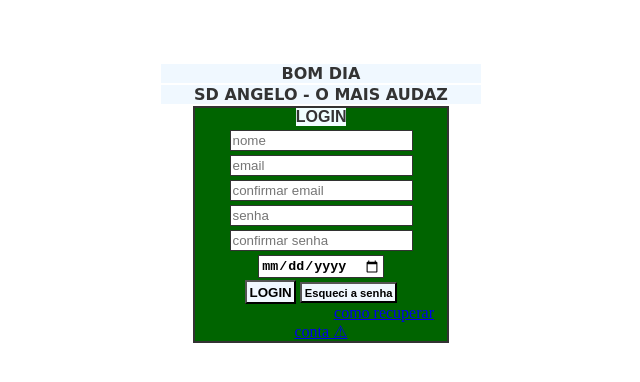
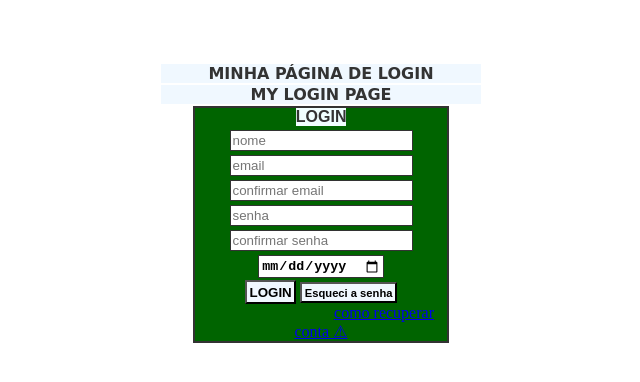
Before and after one commit to DUGELO/login_page, a plain HTML site: page index.html in a window 1280 px wide. Shown: the whole page, without its empty margins (319-959 px from the left). Drawn offline with Linux system fonts and the light colour scheme.

Commit message:
Update index.html

```diff
--- a/index.html
+++ b/index.html
@@ -3,8 +3,8 @@
 <link rel="stylesheet" href="style1.css">
 
 <body>
-    <h1 class="pr">BOM DIA</h1>
-    <h1 class="pr sd">SD ANGELO - O MAIS AUDAZ</h1>
+    <h1 class="pr">MINHA PÁGINA DE LOGIN</h1>
+    <h1 class="pr sd">MY LOGIN PAGE</h1>
     <div>
         <h2>LOGIN</h2>
         <input type="text" placeholder="nome">
```
